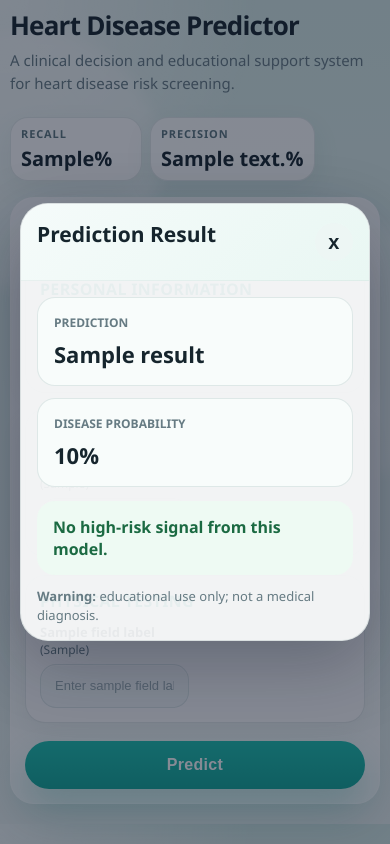
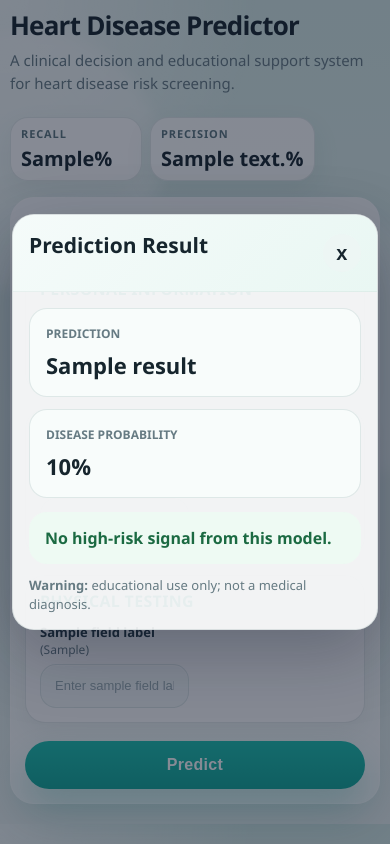
Before and after one commit to Sutathip003/HeartDiseasePredictor, a Flask app: template app/templates/index.html in a window 390 px wide; the page is wider, and only the part inside the window is pictured. Run offline with Flask 3, Linux system fonts and the light colour scheme; the template is opened without the code that fills it: most values are stand-ins (such as "Sample title", 1, 10 or a date in 2020).

Commit message:
Fix mobile dialog sizing

```diff
--- a/app/static/style.css
+++ b/app/static/style.css
@@ -353,6 +353,7 @@ button:hover {
   padding: 20px;
   background: rgba(15, 23, 42, 0.5);
   z-index: 1000;
+  box-sizing: border-box;
 }
 
 .loading-overlay {
@@ -364,6 +365,7 @@ button:hover {
   padding: 20px;
   background: rgba(15, 23, 42, 0.45);
   z-index: 1100;
+  box-sizing: border-box;
 }
 
 .loading-overlay.visible {
@@ -371,7 +373,8 @@ button:hover {
 }
 
 .loading-card {
-  width: min(420px, 100%);
+  width: min(420px, calc(100vw - 40px));
+  max-width: 100%;
   border: 1px solid var(--line);
   border-radius: 28px;
   background: var(--panel);
@@ -404,7 +407,8 @@ button:hover {
 }
 
 .modal-card {
-  width: min(560px, 100%);
+  width: min(560px, calc(100vw - 40px));
+  max-width: 100%;
   border: 1px solid var(--line);
   border-radius: 28px;
   background: var(--panel);
@@ -574,6 +578,17 @@ button:hover {
     font-size: 20px;
   }
 
+  .modal-backdrop,
+  .loading-overlay {
+    padding: 12px;
+  }
+
+  .modal-card,
+  .loading-card {
+    width: calc(100vw - 24px);
+    border-radius: 22px;
+  }
+
   .workspace-card {
     border-radius: 24px;
     padding: 14px;
```
